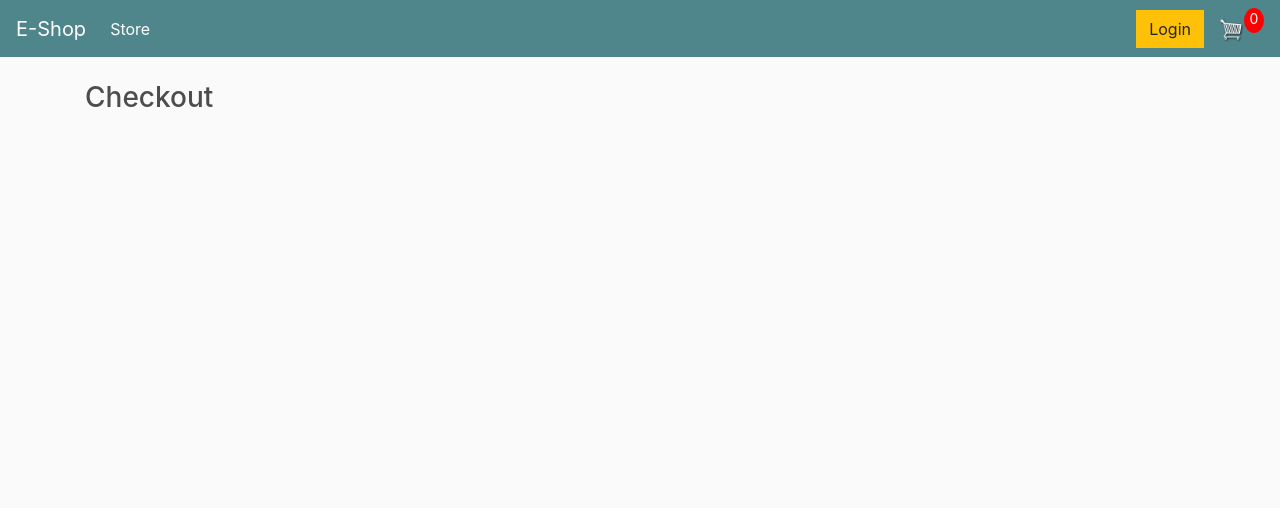
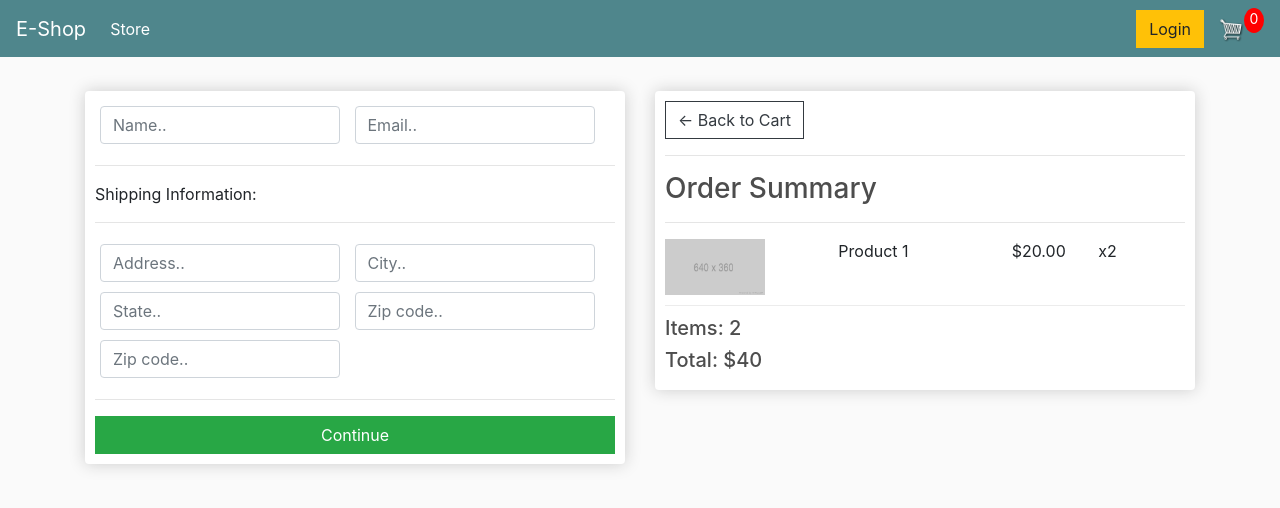
Before and after one commit to sammijahidul/E-Commerce-with-Python-Django-, a Django app: page /checkout/ in a window 1280 px wide. Shown: the top 508 px of the page. Run offline with Django 3.2, Linux system fonts and the light colour scheme; some libraries are stand-ins or nearby versions.

Commit message:
set up all store,cart & checkout module

```diff
--- a/store/templates/store/checkout.html
+++ b/store/templates/store/checkout.html
@@ -1,5 +1,67 @@
-{% extends 'store/main.html'%}
+{% extends 'store/main.html' %}
 {% load static %}
 {% block content %}
-     <h3>Checkout</h3>
+     <div class="row">
+		<div class="col-lg-6">
+			<div class="box-element" id="form-wrapper">
+				<form id="form">
+					<div id="user-info">
+						<div class="form-field">
+							<input required class="form-control" type="text" name="name" placeholder="Name..">
+						</div>
+						<div class="form-field">
+							<input required class="form-control" type="email" name="email" placeholder="Email..">
+						</div>
+					</div>
+
+					<div id="shipping-info">
+						<hr>
+						<p>Shipping Information:</p>
+						<hr>
+						<div class="form-field">
+							<input class="form-control" type="text" name="address" placeholder="Address..">
+						</div>
+						<div class="form-field">
+							<input class="form-control" type="text" name="city" placeholder="City..">
+						</div>
+						<div class="form-field">
+							<input class="form-control" type="text" name="state" placeholder="State..">
+						</div>
+						<div class="form-field">
+							<input class="form-control" type="text" name="zipcode" placeholder="Zip code..">
+						</div>
+						<div class="form-field">
+							<input class="form-control" type="text" name="country" placeholder="Zip code..">
+						</div>
+					</div>
+
+					<hr>
+					<input id="form-button" class="btn btn-success btn-block" type="submit" value="Continue">
+				</form>
+			</div>
+
+			<br>
+			<div class="box-element hidden" id="payment-info">
+				<small>Paypal Options</small>
+			</div>
+
+		</div>
+
+		<div class="col-lg-6">
+			<div class="box-element">
+				<a  class="btn btn-outline-dark" href="{% url 'cart' %}">&#x2190; Back to Cart</a>
+				<hr>
+				<h3>Order Summary</h3>
+				<hr>
+				<div class="cart-row">
+					<div style="flex:2"><img class="row-image" src="{% static 'images/placeholder.png' %}"></div>
+					<div style="flex:2"><p>Product 1</p></div>
+					<div style="flex:1"><p>$20.00</p></div>
+					<div style="flex:1"><p>x2</p></div>
+				</div>
+				<h5>Items:   2</h5>
+				<h5>Total:   $40</h5>
+			</div>
+		</div>
+	</div>
 {% endblock content %}
```
Also changed, not shown: store/templates/store/cart.html (+49 -2 lines), static/images/arrow_down.png (added), static/images/arrow_up.png (added), 2 other files.
